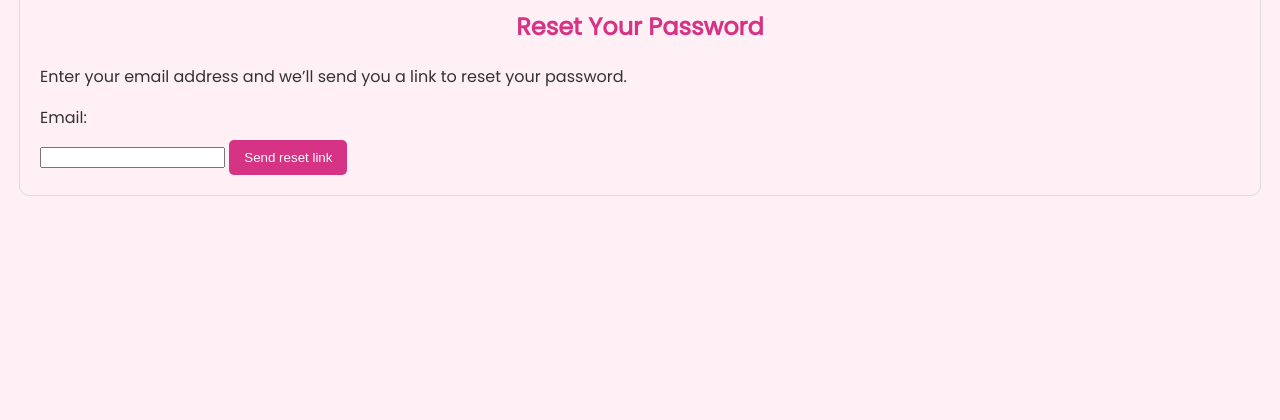
After one commit to janlodewijk/leaders_jersey, a Django app: page /password-reset/ in a window 1280 px wide. The commit adds this page. Shown: the part 189-609 px from the top of the page. Run offline with Django 5.2, Linux system fonts and the light colour scheme.

Commit message:
password management and green time

```diff
--- a/leaders_jersey/etl/extract/extract_stage.py
+++ b/leaders_jersey/etl/extract/extract_stage.py
@@ -8,6 +8,8 @@ def extract_stage_info(race, year):
     max_stages = 30
 
     logger.info(f"Starting stage info extraction for {race} ({year})")
+
+    # Check if there is a prologue (procyclingstats usually considers the stage after the prologue as stage 1)
     prologue_url = f"https://www.procyclingstats.com/race/{race}/{year}/prologue"
     try:
         prologue = Stage(prologue_url)
--- a/leaders_jersey/etl/transform/transform_stage_info.py
+++ b/leaders_jersey/etl/transform/transform_stage_info.py
@@ -19,7 +19,7 @@ def transform_stage_results(raw_stage_info, race, year, stage_number):
 
         logger.info(f"Started stage results transformation")
 
-        # Process stage results
+        # Process stage results for each rider
         for rider in raw_stage_info.get('results', []):
             external_id = rider.get('rider_url', 'Unknown')
             if not external_id:
--- a/leaders_jersey/game/static/css/style.css
+++ b/leaders_jersey/game/static/css/style.css
@@ -638,3 +638,13 @@ select,
     margin: 12px 0 6px; /* top margin added */
     padding-left: 20px;
 }
+
+.gc-ahead {
+    background-color: rgba(0, 255, 0, 0.041);
+    color: green;
+    font-weight: bold;
+}
+
+.current-user {
+    font-weight: bold;
+}
--- a/leaders_jersey/game/templates/home.html
+++ b/leaders_jersey/game/templates/home.html
@@ -49,6 +49,8 @@
         <h3>💡 What's Next?</h3>
         <p>More features coming soon, like race history and awards!</p>
     </div>
-
+    <div>
+        <p><a href="{% url 'password_reset' %}">Forgot your password?</a></p>
+    </div>
 </div>
 {% endblock %}
--- a/leaders_jersey/game/templates/leaderboard.html
+++ b/leaders_jersey/game/templates/leaderboard.html
@@ -8,6 +8,7 @@
   <!-- 🎮 Fantasy Leaderboard -->
   <div>
     <h2>🏆 Game Leaderboard for {{ race.race_name }} ({{ race.year }}) 🏆</h2>
+    <h3 style="color: green;">Players in green are faster than the actual GC leader</h3>
     <h3>Riders in red are backup riders</h3>
     <table class="leaderboard-table">
       <thead>
@@ -25,7 +26,9 @@
       </thead>
       <tbody>
         {% for entry in leaderboard_data %}
-          <tr {% if entry.player == request.user %}style="font-weight: bold;"{% endif %}>
+          <tr
+            class="{% if gc_leader_time and entry.total_time_obj and entry.total_time_obj < gc_leader_time %}gc-ahead {% endif %}{% if entry.player == request.user %}current-user{% endif %}"
+          >
             <td>
               {% if forloop.counter == 1 %}👑{% elif forloop.counter == 2 %}🥈{% elif forloop.counter == 3 %}🥉{% else %}{{ forloop.counter }}{% endif %}
             </td>
--- a/leaders_jersey/game/templates/profile.html
+++ b/leaders_jersey/game/templates/profile.html
@@ -50,5 +50,11 @@
             <p>You haven’t joined any races yet.</p>
         {% endif %}
     </div>
+    <div>
+        <form method="POST" action="{% url 'delete_account' %}" onsubmit="return confirm('Are you sure you want to delete your account? This cannot be undone.');">
+            {% csrf_token %}
+            <button type="submit" class="danger-button">Delete My Account</button>
+        </form>
+    </div>
 </div>
 {% endblock %}
--- /dev/null
+++ b/leaders_jersey/game/templates/registration/password_reset_complete.html
@@ -0,0 +1,5 @@
+{% extends "base.html" %}
+{% block content %}
+  <h2>Password Reset Complete</h2>
+  <p>Your password has been set. You can now <a href="{% url 'login' %}">log in</a>.</p>
+{% endblock %}
--- /dev/null
+++ b/leaders_jersey/game/templates/registration/password_reset_done.html
@@ -0,0 +1,5 @@
+{% extends "base.html" %}
+{% block content %}
+  <h2>Email Sent</h2>
+  <p>If an account exists with that email, we’ve sent a link to reset your password.</p>
+{% endblock %}
--- /dev/null
+++ b/leaders_jersey/game/templates/registration/password_reset_form.html
@@ -0,0 +1,11 @@
+{% extends "base.html" %}
+{% block content %}
+  <h2>Reset Your Password</h2>
+  <p>Enter your email address and we’ll send you a link to reset your password.</p>
+  <form method="post">
+    {% csrf_token %}
+    {{ form.email.label_tag }}<br>
+    {{ form.email }}
+    <button type="submit">Send reset link</button>
+  </form>
+{% endblock %}
--- a/leaders_jersey/game/urls.py
+++ b/leaders_jersey/game/urls.py
@@ -1,5 +1,5 @@
 from django.urls import path
-from .views import CustomLoginView, custom_logout_view, home, register, profile, rider_selection, save_selection, leaderboard, save_backup_selection, race_list, join_race, total_uci_points, how_to_play
+from .views import CustomLoginView, custom_logout_view, home, register, profile, rider_selection, save_selection, leaderboard, save_backup_selection, race_list, join_race, total_uci_points, how_to_play, delete_account
 
 urlpatterns = [
     path('register/', register, name='register'),
@@ -15,4 +15,5 @@ urlpatterns = [
     path('join/<slug:race_slug>/<int:year>/', join_race, name='join_race'),
     path('overall_leaderboard/', total_uci_points, name='overall_leaderboard'),
     path('how-to-play/', how_to_play, name='how_to_play'),
+    path('delete-account/', delete_account, name='delete_account'),
 ]
--- a/leaders_jersey/leaders_jersey/settings.py
+++ b/leaders_jersey/leaders_jersey/settings.py
@@ -134,3 +134,5 @@ SESSION_EXPIRE_AT_BROWSER_CLOSE = True
 SESSION_COOKIE_AGE = 7200   # = 2 hours
 
 LOGIN_URL = '/login/'
+
+EMAIL_BACKEND = 'django.core.mail.backends.console.EmailBackend'
--- a/leaders_jersey/leaders_jersey/urls.py
+++ b/leaders_jersey/leaders_jersey/urls.py
@@ -21,4 +21,8 @@ from django.contrib.auth import views as auth_views
 urlpatterns = [
     path('admin/', admin.site.urls),
     path('', include('game.urls')),
+    path('password-reset/', auth_views.PasswordResetView.as_view(), name='password_reset'),
+    path('password-reset/done/', auth_views.PasswordResetDoneView.as_view(), name='password_reset_done'),
+    path('reset/<uidb64>/<token>/', auth_views.PasswordResetConfirmView.as_view(), name='password_reset_confirm'),
+    path('reset/done/', auth_views.PasswordResetCompleteView.as_view(), name='password_reset_complete'),
 ]
```
Also changed, not shown: leaders_jersey/game/templates/registration/password_reset_confirm.html (added, +9 -0 lines), leaders_jersey/game/views.py (+15 -0 lines). Lines whose indentation alone changed are shown as unchanged.
